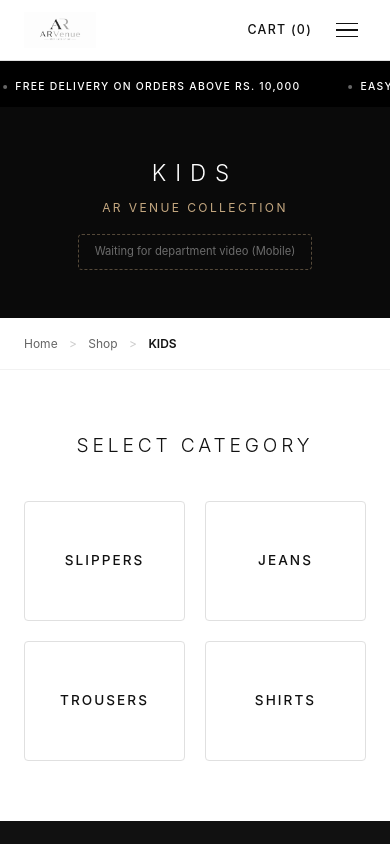
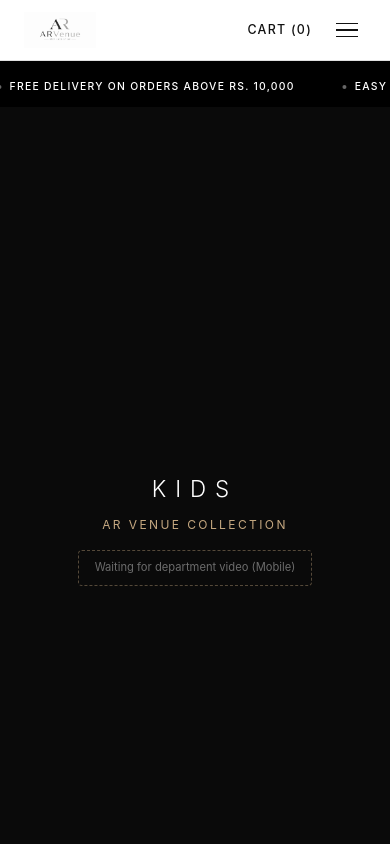
Before and after one commit to dj-trader147/ARVenue, a React (Vite) app in the folder client/: page /shop/kids in a window 390 px wide. Shown: the top 844 px of the page. Built offline with nearby package versions, Linux system fonts and the light colour scheme; no server answers.

Commit message:
fix: remove duplicate 25vh override in category.css so department and category mobile videos match 100dvh full-screen home standard

```diff
--- a/client/src/components/category/category.css
+++ b/client/src/components/category/category.css
@@ -162,6 +162,7 @@
 
 @media (max-width: 768px) {
   .category-hero-video {
+    width: 100%;
     height: 100vh;
     height: 100dvh;
   }
@@ -170,19 +171,17 @@
     height: 100%;
     object-fit: cover;
     object-position: center center;
+    display: block;
   }
   .category-layout {
     flex-direction: column;
     padding: 16px;
   }
   .category-sidebar {
-    display: none; /* Mobile pe filter button banayenge baad mein */
+    display: none;
   }
   .products-grid {
     grid-template-columns: repeat(2, 1fr);
     gap: 16px;
   }
-  .category-hero-video {
-    height: 25vh;
-  }
 }
```
